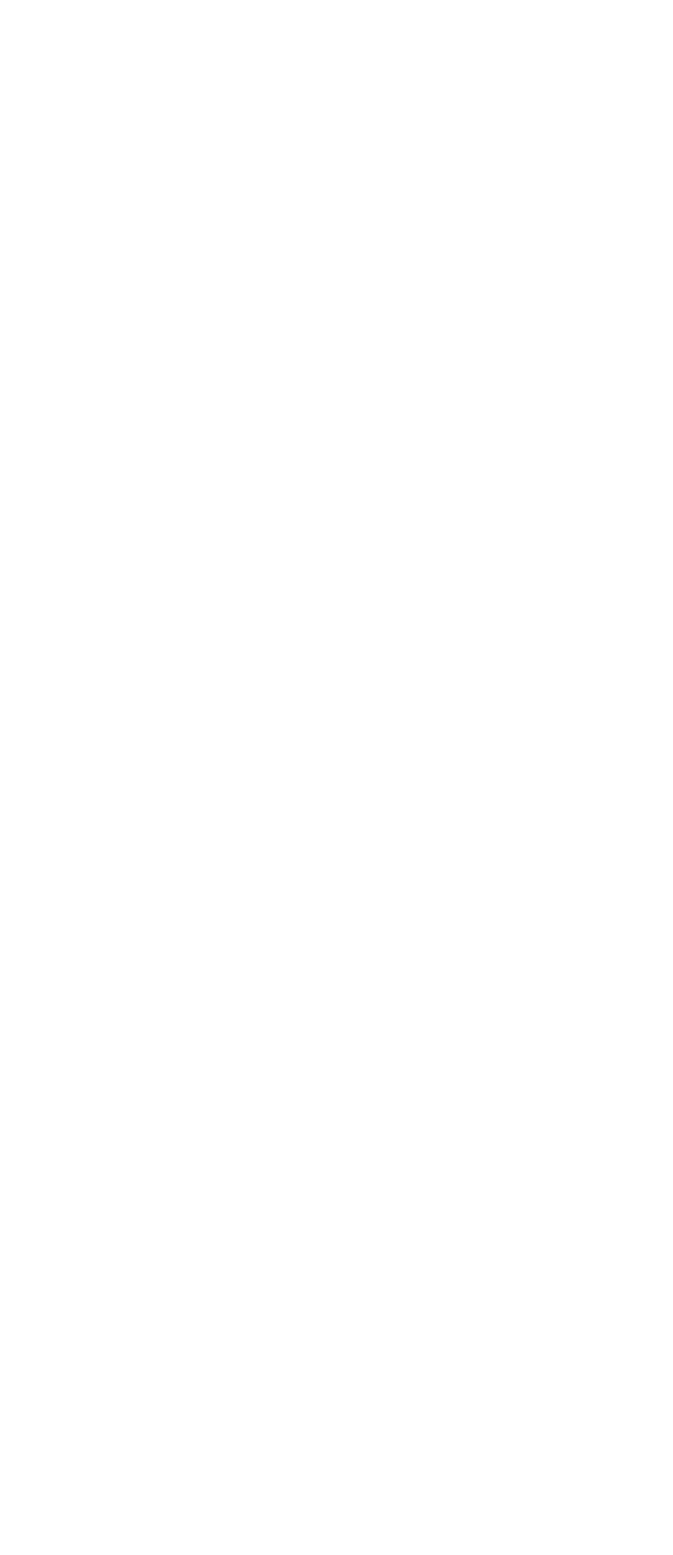
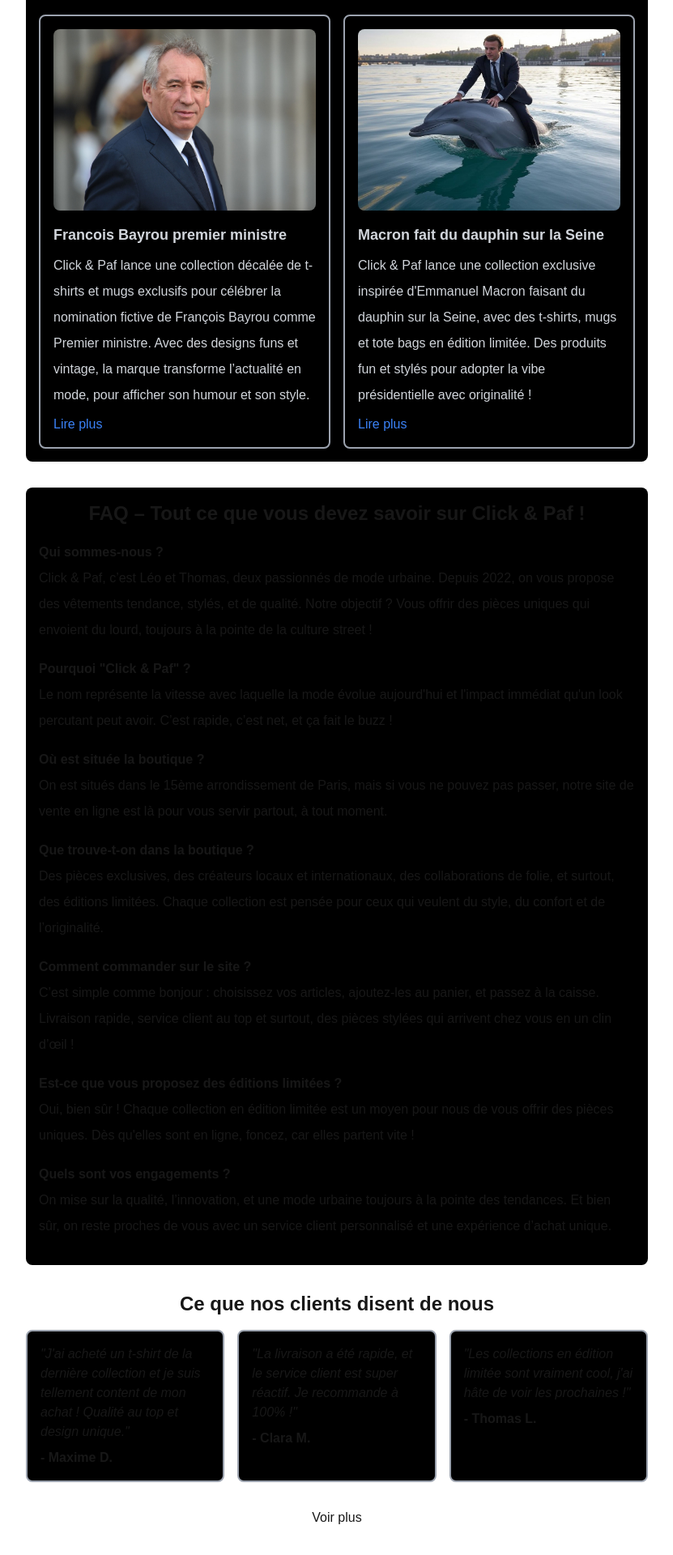
Before and after one commit to adrienqua/clicketpaf, a Next.js app: page / in a window 1280 px wide. Shown: the part 1002-2922 px from the top of the page at 81% size, without its empty margins (224-1055 px from the left). Before the commit the page ends 1028 px from the top, so only its background shows below. Built offline with nearby package versions, Linux system fonts and the light colour scheme.

Commit message:
Ajout des cards pour les articles Ajout de la partie "FAQ" Ajout de la partie "Avis"

```diff
--- a/app/page.tsx
+++ b/app/page.tsx
@@ -55,6 +55,105 @@ export default function Home() {
                     innovante et toujours à la pointe des tendances. La boutique est un lieu où la passion pour la mode
                     se mêle à l’ambition de proposer une expérience d'achat unique et personnalisée.`}
         </p>
+        <div className="rounded-lg bg-black p-4 mb-8">
+                    <h2 className="text-2xl font-bold mb-4 text-center">Articles</h2>
+                    <div className="grid grid-cols-1 md:grid-cols-2 gap-4">
+                        <div className="rounded-lg shadow-lg p-4 bg-black border-2 border-gray-400">
+                            <Image
+                                src="/img/clicketpaf_collab_francois_bayrou_premier_ministre.jpg"
+                                alt="Bayrou Premier ministre"
+                                width={800}
+                                height={400}
+                                className="pointer-events-none rounded-lg mb-4 w-full h-56"
+                            />
+                            <h3 className="text-lg font-bold mb-2 text-gray-300">Francois Bayrou premier ministre</h3>
+                            <p className="mb-2 text-gray-300 leading-loose">
+                                {`Click & Paf lance une collection décalée de t-shirts et mugs exclusifs pour célébrer la nomination fictive de François Bayrou comme Premier ministre.
+                                Avec des designs funs et vintage, la marque transforme l’actualité en mode, pour afficher son humour et son style.`}
+                            </p>
+                            <Link href="/blog/article1" className="text-blue-500 hover:underline">
+                                Lire plus
+                            </Link>
+                        </div>
+                        <div className="rounded-lg shadow-lg p-4 bg-black border-2 border-gray-400">
+                            <Image
+                                src="/img/macron_dauphin_seine.jpg"
+                                alt="Macron fait du dauphin sur la Seine"
+                                width={800}
+                                height={400}
+                                className="pointer-events-none rounded-lg mb-4 w-full h-56"
+                            />
+                            <h3 className="text-lg font-bold mb-2 text-gray-300">Macron fait du dauphin sur la Seine</h3>
+                            <p className="mb-2 text-gray-300 leading-loose">
+                                {"Click & Paf lance une collection exclusive inspirée d'Emmanuel Macron faisant du dauphin sur la Seine, avec des t-shirts, mugs et tote bags en édition limitée. Des produits fun et stylés pour adopter la vibe présidentielle avec originalité !"}
+                            </p>
+                            <Link href="/blog/article2" className="text-blue-500 hover:underline">
+                                Lire plus
+                            </Link>
+                        </div>
+                    </div>
+                </div>
+            </div>
+
+            <div className="rounded-lg bg-black p-4 mb-8">
+                <h1 className="font-bold text-2xl mb-4 text-center">
+                    FAQ – Tout ce que vous devez savoir sur Click & Paf !
+                </h1>
+
+                <p className="mb-4 leading-loose">
+                    <strong className="font-bold">Qui sommes-nous ?</strong> <br/>
+                    {"Click & Paf, c’est Léo et Thomas, deux passionnés de mode urbaine. Depuis 2022, on vous propose des vêtements tendance, stylés, et de qualité. Notre objectif ? Vous offrir des pièces uniques qui envoient du lourd, toujours à la pointe de la culture street !"}
+                </p>
+
+                <p className="mb-4 leading-loose">
+                    <strong className="font-bold">Pourquoi "Click & Paf" ?</strong ><br/>
+                    {"Le nom représente la vitesse avec laquelle la mode évolue aujourd'hui et l'impact immédiat qu'un look percutant peut avoir. C’est rapide, c’est net, et ça fait le buzz !"}
+                </p>
+
+                <p className="mb-4 leading-loose">
+                    <strong className="font-bold">Où est située la boutique ?</strong> <br/>
+                    {"On est situés dans le 15ème arrondissement de Paris, mais si vous ne pouvez pas passer, notre site de vente en ligne est là pour vous servir partout, à tout moment."}
+                </p>
+
+                <p className="mb-4 leading-loose">
+                    <strong className="font-bold">Que trouve-t-on dans la boutique ?</strong> <br/>
+                    {"Des pièces exclusives, des créateurs locaux et internationaux, des collaborations de folie, et surtout, des éditions limitées. Chaque collection est pensée pour ceux qui veulent du style, du confort et de l’originalité."}
+                </p>
+
+                <p className="mb-4 leading-loose">
+                    <strong className="font-bold">Comment commander sur le site ?</strong> <br/>
+                    {"C’est simple comme bonjour : choisissez vos articles, ajoutez-les au panier, et passez à la caisse. Livraison rapide, service client au top et surtout, des pièces stylées qui arrivent chez vous en un clin d’œil !"}
+                </p>
+
+                <p className="mb-4 leading-loose">
+                    <strong className="font-bold">Est-ce que vous proposez des éditions limitées ?</strong> <br/>
+                    {"Oui, bien sûr ! Chaque collection en édition limitée est un moyen pour nous de vous offrir des pièces uniques. Dès qu'elles sont en ligne, foncez, car elles partent vite !"}
+                </p>
+
+                <p className="mb-4 leading-loose">
+                    <strong className="font-bold">Quels sont vos engagements ?</strong> <br/>
+                    {"On mise sur la qualité, l’innovation, et une mode urbaine toujours à la pointe des tendances. Et bien sûr, on reste proches de vous avec un service client personnalisé et une expérience d’achat unique."}
+                </p>
+            </div>
+
+            <section className="mb-8">
+                <h2 className="text-2xl font-bold mb-4 text-center">Ce que nos clients disent de nous</h2>
+                <div className="flex flex-col md:flex-row gap-4 justify-center">
+                    <div className="bg-black p-4 rounded-lg w-full md:w-1/3 border-2 border-gray-400">
+                        <p className="italic">"J'ai acheté un t-shirt de la dernière collection et je suis tellement content de mon achat ! Qualité au top et design unique."</p>
+                        <p className="font-semibold mt-2">- Maxime D.</p>
+                    </div>
+                    <div className="bg-black p-4 rounded-lg w-full md:w-1/3 border-2 border-gray-400">
+                        <p className="italic">"La livraison a été rapide, et le service client est super réactif. Je recommande à 100% !"</p>
+                        <p className="font-semibold mt-2">- Clara M.</p>
+                    </div>
+                    <div className="bg-black p-4 rounded-lg w-full md:w-1/3 border-2 border-gray-400">
+                        <p className="italic">"Les collections en édition limitée sont vraiment cool, j'ai hâte de voir les prochaines !"</p>
+                        <p className="font-semibold mt-2">- Thomas L.</p>
+                    </div>
+                </div>
+            </section>
+
             <div className="text-center mb-12">
                 <Link
                     className="rounded-lg border border-white px-3 py-2 hover:text-black hover:bg-white  transition duration-300 hover:scale-110"
@@ -63,7 +162,6 @@ export default function Home() {
                     Voir plus
                 </Link>
             </div>
-      </div>
     </main>
   );
 }
```
Also changed, not shown: public/img/macron_dauphin_seine.jpg (added). Lines whose indentation alone changed are shown as unchanged.
